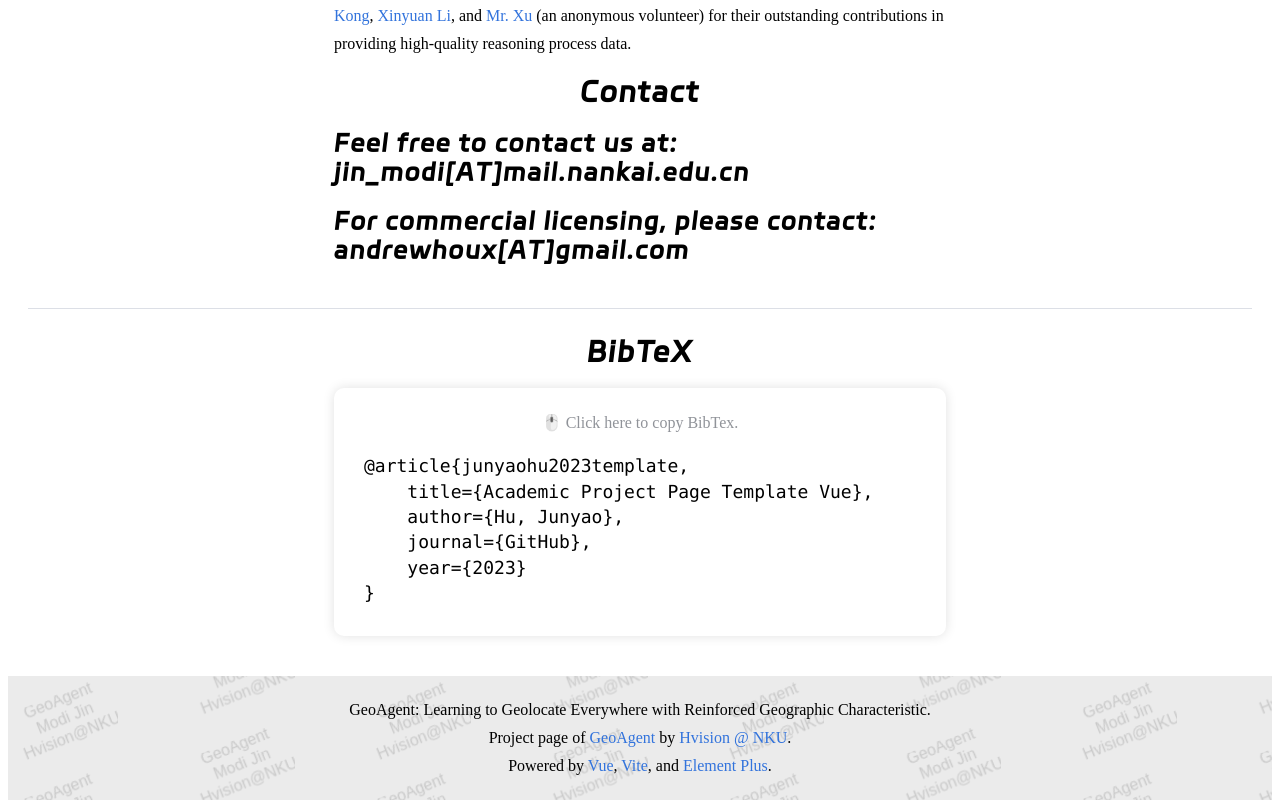
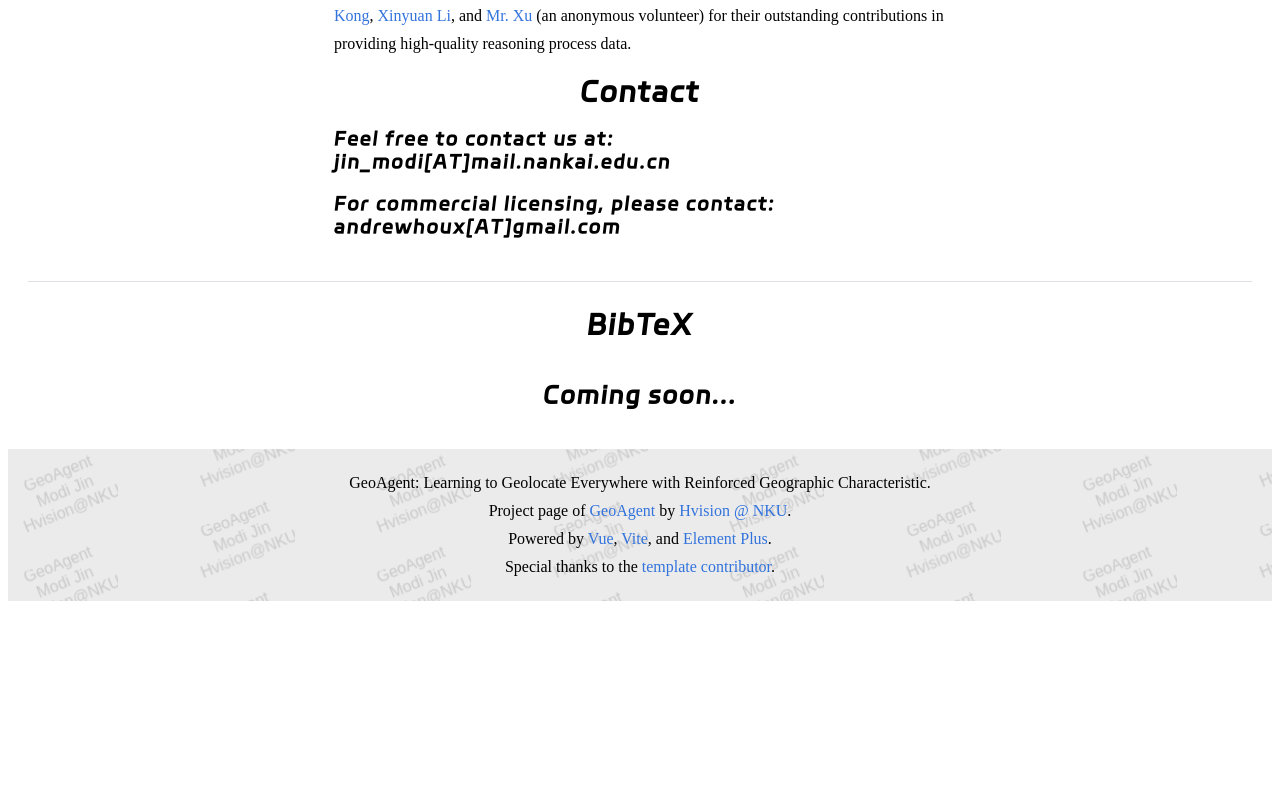
Before and after one commit to ghost233lism/GeoAgent-page, a Vue app: page / in a window 1280 px wide. Shown: the part 3829-4629 px from the top of the page. After the commit the page ends 4430 px from the top, so only its background shows below. Built offline with nearby package versions, Linux system fonts and the light colour scheme.

Commit message:
Update Footer.vue to include link to Template Contributor; modify md.mdx to enhance contact section formatting; comment out BibTeX data and methods in BibTeX.vue, replacing with a placeholder message.

```diff
--- a/src/components/Footer.vue
+++ b/src/components/Footer.vue
@@ -6,6 +6,7 @@
     Vue: "https://cn.vuejs.org/",
     Vite: "https://cn.vitejs.dev/",
     ElementPlus: "https://element-plus.org/zh-CN/",
+    TemplateContributor: "https://github.com/JunyaoHu/academic-project-page-template-vue",
 }
 </script>
 
@@ -24,7 +25,9 @@
           Powered by
           <a :href="links.Vue">Vue</a>,
           <a :href="links.Vite">Vite</a>, and
-          <a :href="links.ElementPlus">Element Plus</a>.
+          <a :href="links.ElementPlus">Element Plus</a>.<br/>
+
+          Special thanks to the <a :href="links.TemplateContributor">template contributor</a>.
         </p>
       </el-row>
     </el-watermark>
--- a/src/components/mds/md.mdx
+++ b/src/components/mds/md.mdx
@@ -53,9 +53,9 @@
 
 # Contact
 
-## Feel free to contact us at: jin_modi[AT]mail.nankai.edu.cn
+### Feel free to contact us at: jin_modi[AT]mail.nankai.edu.cn
 
-## For commercial licensing, please contact: andrewhoux[AT]gmail.com
+### For commercial licensing, please contact: andrewhoux[AT]gmail.com
 
 
 
--- a/src/components/sections/BibTeX.vue
+++ b/src/components/sections/BibTeX.vue
@@ -1,31 +1,32 @@
 <script>
-export default {
-  data() {
-    return {
-      bibtex: [
-        "@article{junyaohu2023template,",
-        "    title={Academic Project Page Template Vue},",
-        "    author={Hu, Junyao},",
-        "    journal={GitHub},",
-        "    year={2023}",
-        "}",
-      ],
-    }
-  },
-  methods: {
-    copyVal() {
-      let oInput = document.createElement('textarea');
-      let text = document.getElementById('bibtex').innerText;
-      oInput.value = text;
-      document.body.appendChild(oInput);
-      oInput.select();
-      document.execCommand('Copy');
-      this.$message.success('Copy Successfully');
-      oInput.remove();
-    }
-  }
-}
-
+// 暂时注释掉 BibTeX 数据与复制逻辑，仅显示 Coming soon
+// export default {
+//   data() {
+//     return {
+//       bibtex: [
+//         "Coming Soon",
+//         "    title={Academic Project Page Template Vue},",
+//         "    author={Hu, Junyao},",
+//         "    journal={GitHub},",
+//         "    year={2023}",
+//         "}",
+//       ],
+//     }
+//   },
+//   methods: {
+//     copyVal() {
+//       let oInput = document.createElement('textarea');
+//       let text = document.getElementById('bibtex').innerText;
+//       oInput.value = text;
+//       document.body.appendChild(oInput);
+//       oInput.select();
+//       document.execCommand('Copy');
+//       this.$message.success('Copy Successfully');
+//       oInput.remove();
+//     }
+//   }
+// }
+export default {}
 </script>
 
 <template>
@@ -36,6 +37,12 @@
       <h1 class="section-title">BibTeX</h1>
     </el-row>
 
+    <el-row justify="center" style="margin-top: 20px;">
+      <h2>Coming soon...</h2>
+    </el-row>
+
+    <!-- 暂未上线，先显示占位文案；恢复时取消下方注释并恢复上方 script 中的 data/methods -->
+    <!--
     <el-row justify="center">
       <el-col class='bibtex' :xs="24" :sm="20" :md="14" :lg="12" :xl="12" @click="copyVal()" >
         <div style="text-align: center; color: var(--el-text-color-secondary); margin-top: 20px;">🖱️ Click here to copy BibTex.</div>
@@ -46,6 +53,7 @@
         </el-row>
       </el-col>
     </el-row>
+    -->
 
   </div>
 </template>
```
Lines whose indentation alone changed are shown as unchanged.
